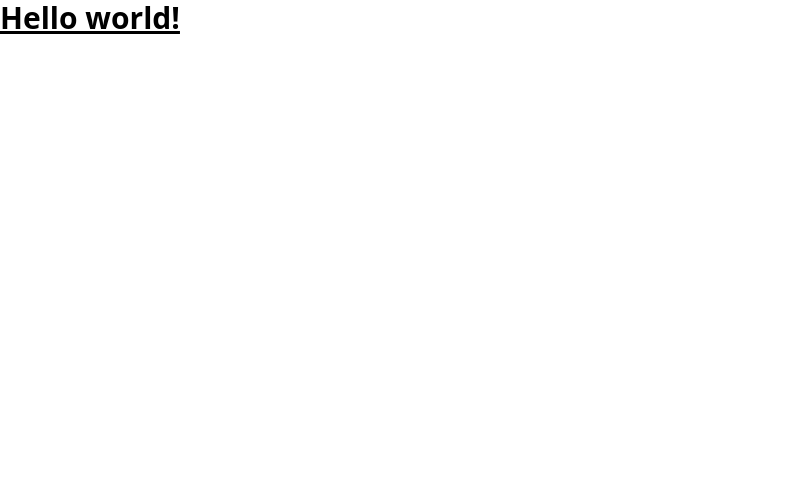
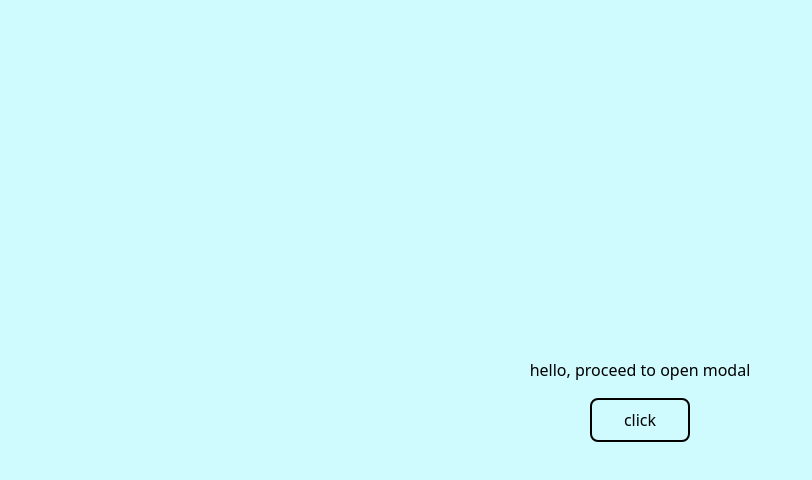
Before and after one commit to kenhardika/react-dnd, a Next.js app: page / in a window 1280 px wide. Shown: the top 480 px of the page, without its empty margins (0-812 px from the left). Built offline with nearby package versions, Linux system fonts and the light colour scheme.

Commit message:
update add modal

```diff
--- /dev/null
+++ b/components/InputContainer.jsx
@@ -0,0 +1,8 @@
+
+export default function InputContainer() {
+    return (
+        <div>
+
+        </div>
+    );
+}
--- /dev/null
+++ b/components/ModalLayer.jsx
@@ -0,0 +1,27 @@
+import React from 'react';
+
+function ModalLayer({closeModal}) {
+    return (
+    <div className='w-full h-screen flex fixed bg-scroll bg-transparent
+        backdrop-blur-sm justify-center items-center'>
+        <div className='fixed inset-50 h-[400px] w-[600px] bg-slate-300
+            rounded-lg flex flex-col items-center justify-start'>
+
+            <div className='w-full flex justify-end p-2'>
+                <button
+                    onClick={()=> closeModal()}
+                    className="w-[25px] rounded-full bg-red-500
+                        text-white">
+                    x
+                </button>
+            </div>
+
+            <div className='h-full w-full flex flex-col p-5 items-center'>
+                This is Modal
+            </div>
+        </div>
+    </div>
+    );
+}
+
+export default ModalLayer;
--- a/package.json
+++ b/package.json
@@ -13,6 +13,8 @@
     "eslint-config-next": "13.0.5",
     "next": "13.0.5",
     "react": "18.2.0",
+    "react-beautiful-dnd": "^13.1.1",
+    "react-cropper": "^2.1.8",
     "react-dom": "18.2.0"
   },
   "devDependencies": {
--- a/pages/index.js
+++ b/pages/index.js
@@ -1,7 +1,23 @@
+import { useState } from "react"
+import ModalLayer from "../components/ModalLayer";
+
 export default function Home() {
+
+  const [showModal, setShowModal] = useState(false);
+
   return (
-    <h1 className="text-3xl font-bold underline">
-      Hello world!
-    </h1>
+  <>
+    {showModal?
+      <ModalLayer closeModal={()=>{setShowModal(false)}}/> : ""
+    }
+    <div className="w-screen h-screen flex flex-col
+      justify-center items-center bg-cyan-100">
+      <div className="p-2 flex flex-col items-center gap-4">
+        <p>hello, proceed to open modal </p>
+        <button className="w-[100px] border-solid border-2
+          border-black rounded-lg p-2 active:translate-y-0.5" onClick={()=>setShowModal(true)}> click </button>
+      </div>
+    </div>
+  </>
   )
 }
```
Also changed, not shown: 1 other file (tests, documents, lock files or other folders).
